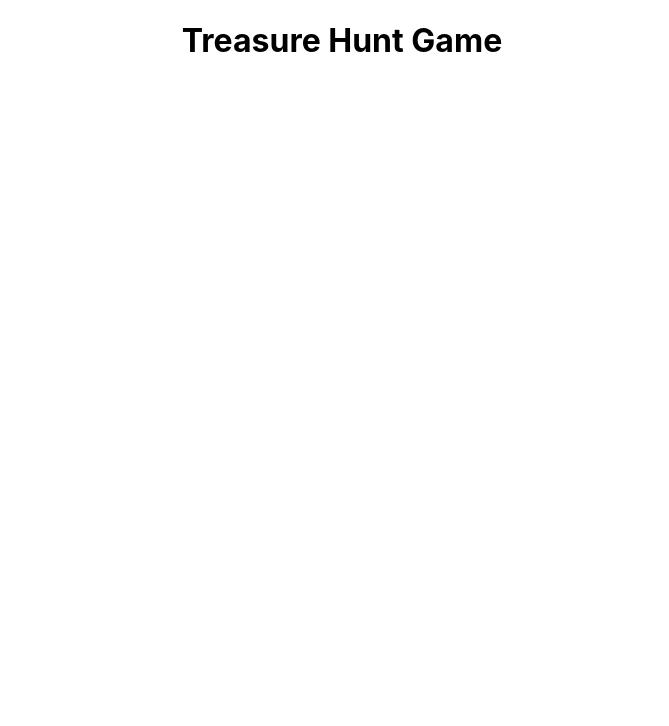
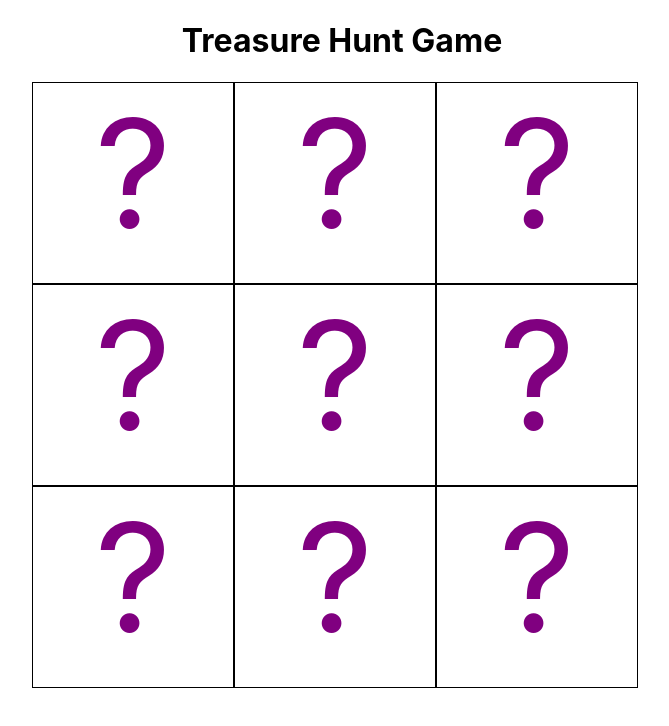
Before and after one commit to learn-academy-2023-golf/treasurehunt-patsysaurer, a React (Create React App) app: page / in a window 1280 px wide. Shown: the top 726 px of the page, without its empty margins (298-967 px from the left). Built offline with nearby package versions, Linux system fonts and the light colour scheme.

Commit message:
completes grid user story

```diff
--- a/src/App.css
+++ b/src/App.css
@@ -6,4 +6,14 @@
   height: 200px;
   width: 200px;
   border: 1px solid black;
+  font-size: 150px;
+  text-align: center;
+  color: purple
 }
+
+.gameboard {
+  display: flex;
+  flex-wrap: wrap;
+  width: 620px;
+  margin: auto;
+}
--- a/src/App.js
+++ b/src/App.js
@@ -1,4 +1,5 @@
 import React, { useState } from "react"
+import Square from './components/Square'
 import "./App.css"
 
 const App = () => {
@@ -17,6 +18,16 @@
   return (
     <>
       <h1>Treasure Hunt Game</h1>
+      <div className="gameboard">
+        {board.map((value, index) => {
+          return (
+            <Square
+           value={value}
+           key={index}
+           />
+          )
+        })}
+      </div>
     </>
   )
 }
--- a/src/components/Square.js
+++ b/src/components/Square.js
@@ -1,9 +1,11 @@
 import React from "react"
 
-const Square = () => {
+const Square = (props) => {
   return (
     <>
-      <div className="square"></div>
+      <div className="square">
+        {props.value}
+      </div>
     </>
   )
 }
```
Also changed, not shown: 1 other file (tests, documents, lock files or other folders).
